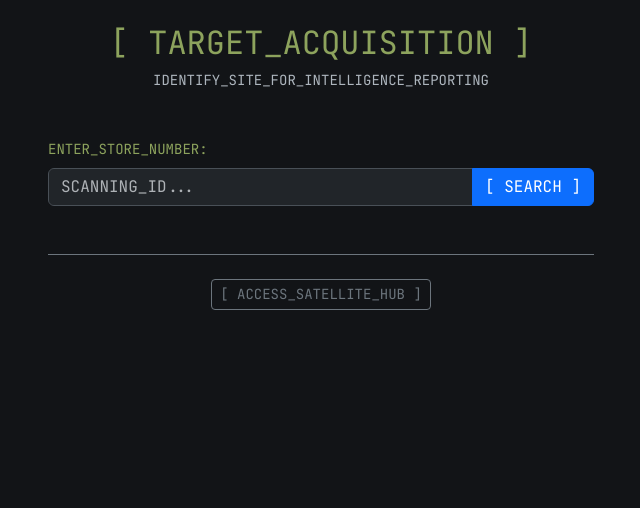
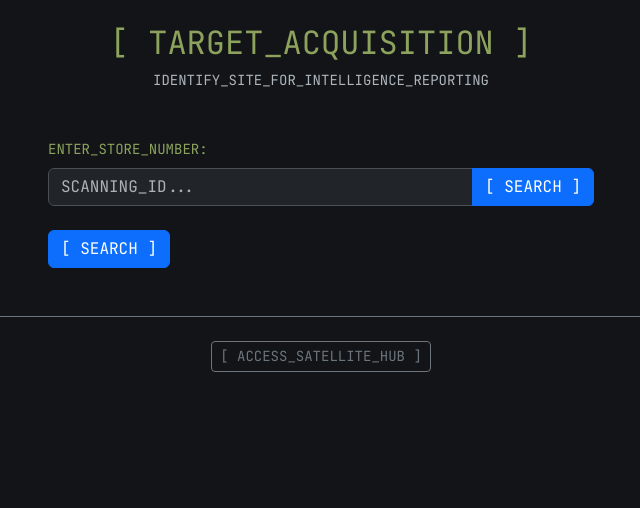
Before and after one commit to ShaggyBadger/webNexus, a Django app: page /siteintel/selector/ in a window 1280 px wide. Shown: the part 32-540 px from the top of the page, without its empty margins (319-959 px from the left). Run offline with Django 5.2, Linux system fonts and the light colour scheme; the visitor is signed in with stand-in values (Sample User, id 1); some libraries are stand-ins or nearby versions.

Commit message:
more button ui

```diff
--- a/siteintel/templates/siteintel/site_selector.html
+++ b/siteintel/templates/siteintel/site_selector.html
@@ -30,6 +30,10 @@
                 </div>
             </div>
 
+                    <button type="button" id="search-button" class="btn btn-primary mono">[ SEARCH ]</button>
+                </div>
+            </div>
+
             <!-- Results Container -->
             <div id="site-lookup-results" class="mt-4">
                 <!-- Dynamically populated by intel_selector.js -->
```
